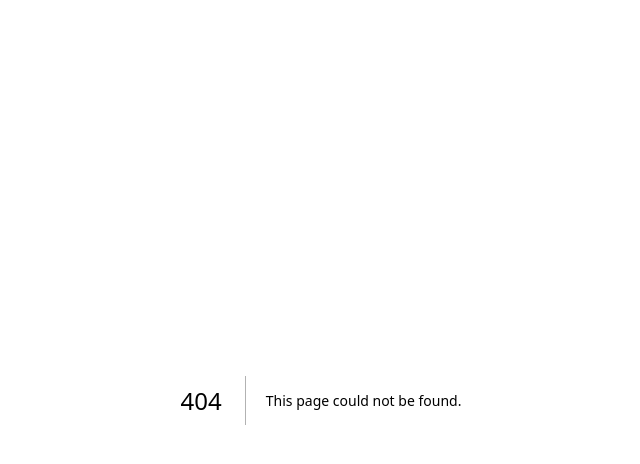
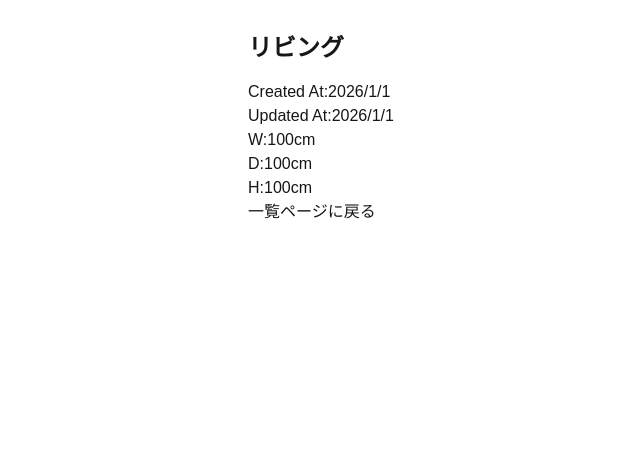
Before and after one commit to hikari-tanimoto/home-stock-organization, a Next.js app: page /spaces/1 in a window 1280 px wide. Before the commit this address had no page. Shown: the top 464 px of the page, without its empty margins (319-959 px from the left). Built offline with nearby package versions, Linux system fonts and the light colour scheme.

Commit message:
feat: implement space detail page and update SpacesPage to include links for navigation

```diff
--- /dev/null
+++ b/src/app/spaces/[id]/page.tsx
@@ -0,0 +1,27 @@
+import { dummySpaces } from "@/lib/dummy-spaces";
+import Link from "next/link";
+import { notFound } from "next/navigation";
+
+export default async function SpaceDetailPage({
+  params,
+}: {
+  params: Promise<{ id: string }>;
+}) {
+  const { id } = await params;
+  const space = dummySpaces.find((space) => space.id === id);
+  if (!space) {
+    notFound();
+  }
+  return (
+    <main className="mx-auto max-w-3xl px-4 py-6 sm:px-6 sm:py-8">
+      <h1 className="text-2xl font-bold mb-4">{space.name}</h1>
+      <p>Created At:{space.createdAt.toLocaleDateString("ja-JP")}</p>
+      <p>Updated At:{space.updatedAt.toLocaleDateString("ja-JP")}</p>
+      <p>W:{space.width}cm</p>
+      <p>D:{space.depth}cm</p>
+      <p>H:{space.height}cm</p>
+      {space.note && <p>{space.note}</p>}
+      <Link href={`/spaces`}>一覧ページに戻る</Link>
+    </main>
+  );
+}
--- a/src/app/spaces/page.tsx
+++ b/src/app/spaces/page.tsx
@@ -1,4 +1,5 @@
 import { dummySpaces } from "@/lib/dummy-spaces";
+import Link from "next/link";
 
 export default function SpacesPage() {
   const spaces = [...dummySpaces].sort(
@@ -8,9 +9,10 @@ export default function SpacesPage() {
     <main className="mx-auto max-w-3xl px-4 py-6 sm:px-6 sm:py-8">
       <ul className="grid gap-4 sm:grid-cols-2">
         {spaces.map((space) => (
-          <li
-            key={space.id}
-            className="rounded-2xl border bg-white p-5 shadow-sm hover:shadow-md transition"
+          <li key={space.id}>
+            <Link
+              href={`/spaces/${space.id}`}
+              className="block rounded-2xl border bg-white p-5 shadow-sm hover:shadow-md transition"
             >
               <p className="text-lg font-semibold text-gray-900 mb-3">
                 {space.name}
@@ -29,6 +31,7 @@ export default function SpacesPage() {
               {space.note && (
                 <p className="text-sm text-gray-500 mt-3">{space.note}</p>
               )}
+            </Link>
           </li>
         ))}
       </ul>
```
Lines whose indentation alone changed are shown as unchanged.
